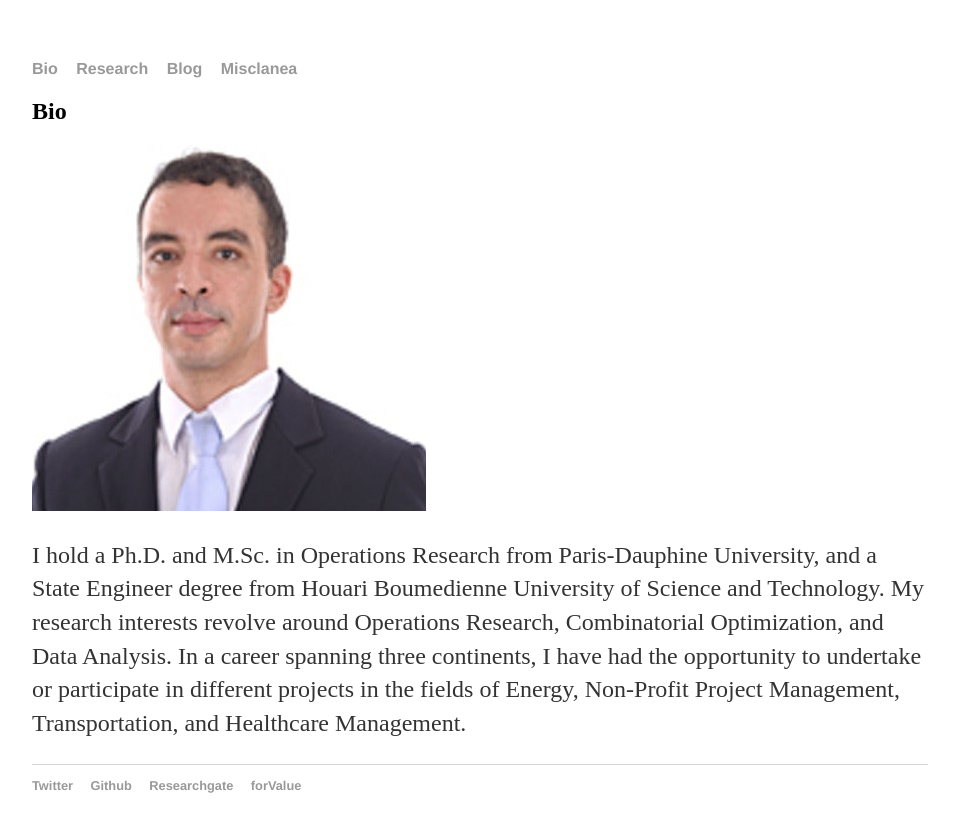
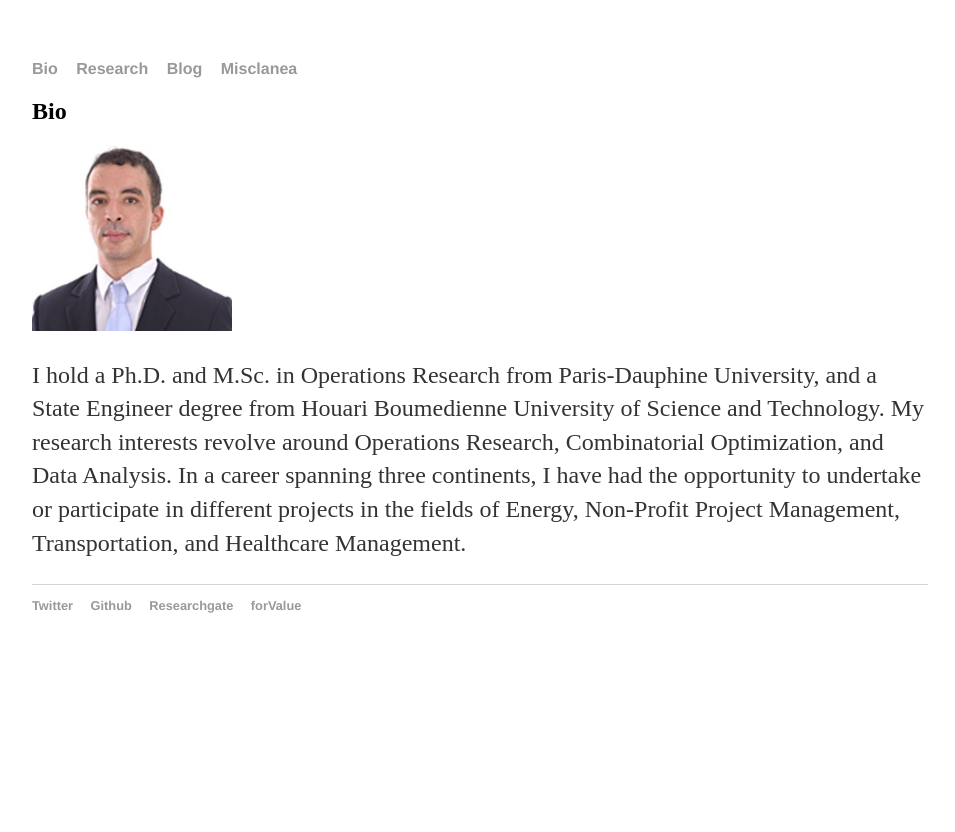
Before and after one commit to ndehouche/ndehouche.github.io, a Jekyll site: the page built from index.html, in a window 1280 px wide. Shown: the top 832 px of the page, without its empty margins (160-1115 px from the left). Built offline with Jekyll 4.4.1, drawn with Linux system fonts in a browser that asks for light colours.

Commit message:
Update index.html

```diff
--- a/index.html
+++ b/index.html
@@ -4,6 +4,6 @@ title: Nassim Dehouche
 ---
 <div class="blurb">
 	<h2>Bio</h2>
-	<img src="nd.jpg" alt="Nassim Dehouche" width="394" height="366">
+	<img src="nd.jpg" alt="Nassim Dehouche" width="200">
 	      <p>I hold a Ph.D. and M.Sc. in Operations Research from Paris-Dauphine University, and a State Engineer degree from Houari Boumedienne University of Science and Technology. My research interests revolve around Operations Research, Combinatorial Optimization, and Data Analysis. In a career spanning three continents, I have had the opportunity to undertake or participate in different projects in the fields of Energy, Non-Profit Project Management, Transportation, and Healthcare Management.</p>
 </div><!-- /.blurb -->
```
